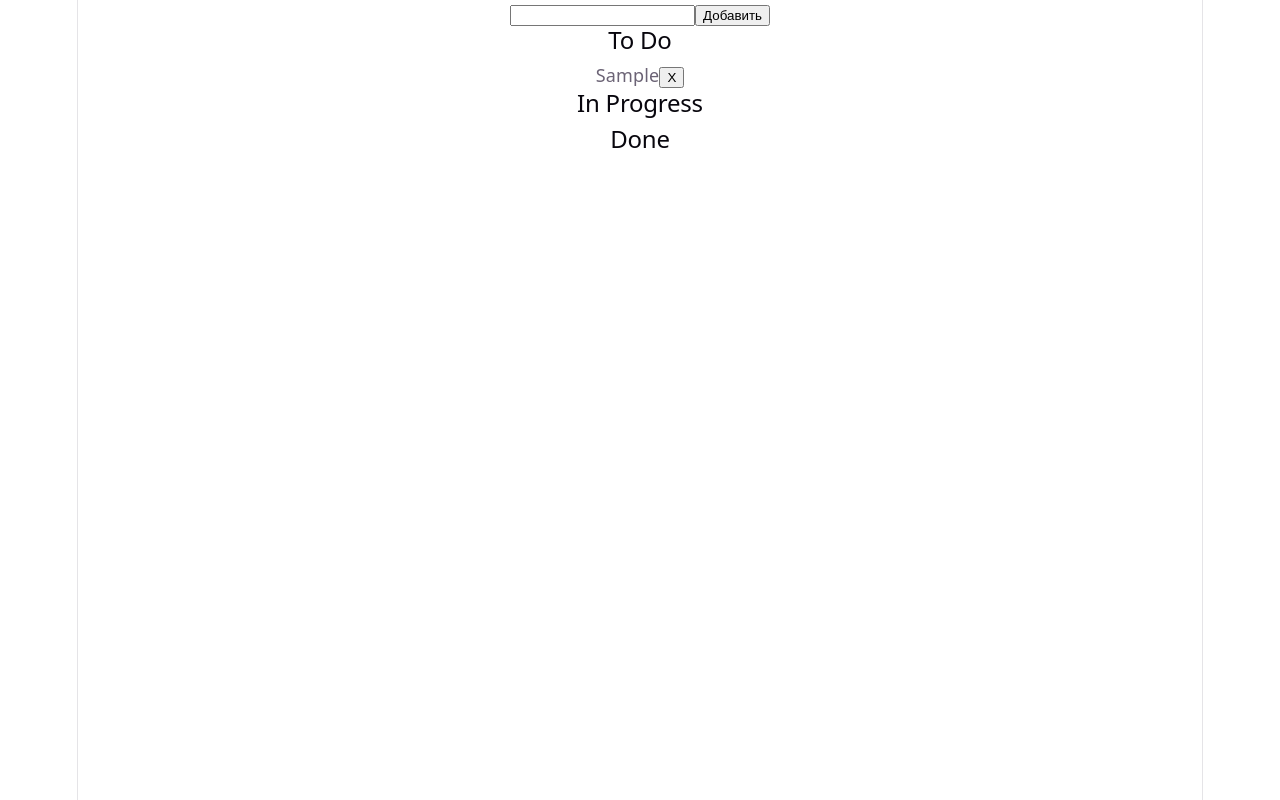
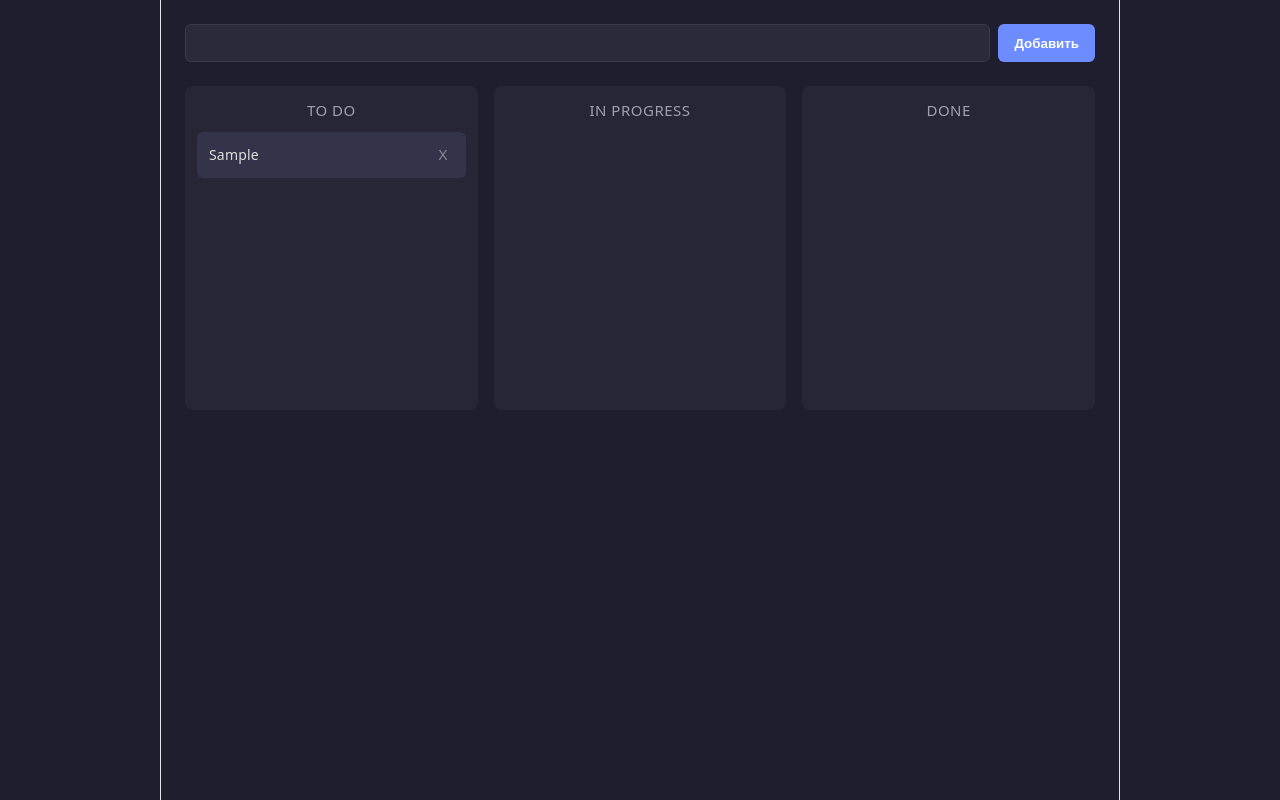
Before and after one commit to Zalinor/task-flow, a React (Vite) app: page / in a window 1280 px wide. Both pictures are taken after typing "Sample" into the empty fields and a click on the button "Добавить". Built offline with nearby package versions, Linux system fonts and the light colour scheme.

Commit message:
add drag and drop function

```diff
--- a/src/App.css
+++ b/src/App.css
@@ -182,3 +182,122 @@
     border-right-color: var(--border);
   }
 }
+
+/* CUSTOM CSS TEMPORARY
+CUSTOM CSS TEMPORARY
+CUSTOM CSS TEMPORARY
+CUSTOM CSS TEMPORARY
+CUSTOM CSS TEMPORARY */
+
+/* Base page setup — dark background, readable default text */
+body {
+  margin: 0;
+  background-color: #1e1e2e;
+  color: #e0e0e0;
+  font-family: system-ui, sans-serif;
+}
+
+#root {
+  max-width: 960px;
+  margin: 0 auto;
+  padding: 24px;
+}
+
+h1, h2 {
+  color: #f5f5f5;
+}
+
+/* Input + add button row */
+.task-input-row {
+  display: flex;
+  gap: 8px;
+  margin-bottom: 24px;
+}
+
+.task-input-row input {
+  flex: 1;
+  padding: 10px 12px;
+  border-radius: 6px;
+  border: 1px solid #3a3a4a;
+  background-color: #2a2a3a;
+  color: #e0e0e0;
+  font-size: 14px;
+}
+
+.task-input-row input:focus {
+  outline: none;
+  border-color: #6c8cff;
+}
+
+.task-input-row button {
+  padding: 10px 16px;
+  border-radius: 6px;
+  border: none;
+  background-color: #6c8cff;
+  color: #fff;
+  font-weight: 600;
+  cursor: pointer;
+}
+
+.task-input-row button:hover {
+  background-color: #5878e0;
+}
+
+/* Board layout — three equal columns side by side */
+.board {
+  display: grid;
+  grid-template-columns: repeat(3, 1fr);
+  gap: 16px;
+}
+
+.column {
+  background-color: #262636;
+  border-radius: 8px;
+  padding: 12px;
+  min-height: 300px;
+}
+
+.column h2 {
+  font-size: 15px;
+  text-transform: uppercase;
+  letter-spacing: 0.5px;
+  color: #a0a0b0;
+  margin: 4px 0 12px;
+}
+
+.cards {
+  display: flex;
+  flex-direction: column;
+  gap: 8px;
+}
+
+/* Task card */
+.card {
+  background-color: #33334a;
+  border-radius: 6px;
+  padding: 10px 12px;
+  display: flex;
+  justify-content: space-between;
+  align-items: center;
+  cursor: grab;
+  font-size: 14px;
+}
+
+.card:active {
+  cursor: grabbing;
+}
+
+.card button {
+  background: none;
+  border: none;
+  color: #8a8a9a;
+  cursor: pointer;
+  font-size: 14px;
+  padding: 2px 6px;
+  border-radius: 4px;
+}
+
+.card button:hover {
+  color: #ff6b6b;
+  background-color: #40405a;
+}
--- a/src/App.jsx
+++ b/src/App.jsx
@@ -4,21 +4,45 @@ import viteLogo from './assets/vite.svg'
 import heroImg from './assets/hero.png'
 import './App.css'
 
-function TaskCard({ text, onDelete }) {
-  return <div className="card">
-    {text}
-    <button onClick={onDelete}>X</button>
-    </div>;
+// A single task card. Recieves data via props from the parent (Column)
+function TaskCard({ text, id, onDelete }) {
+  // Fires when the user starts dragging this card
+  // We store the task id in the drag event so the drop target can read it later
+  const handleDragStart = (event) => {
+    event.dataTransfer.setData("text/plain", id);
+  }
+  return (
+    <div className="card" draggable onDragStart={handleDragStart}>
+      {text}
+      <button onClick={onDelete}>X</button>
+    </div>
+  );
 }
 
-function Column({title, tasks, onDelete}) {
-  return(
-    <div className="column">
+// A single board column (e.g. "To Do"). Renders the tasks it's given
+// and doesn't known anything about the full task list - just what's passed in
+function Column({title, status, tasks, onDelete, onDrop}) {
+  // Required to allow dropping - browsers block drop by default otherwise
+  const handleDragOver = (event) => {
+    event.preventDefault();
+  };
+
+  // Fires when a card is dropped on this column
+  // Reads the dragged task's id and tells the parent to update its status
+  const handleDrop = (event) => {
+    event.preventDefault();
+    const taskId = Number(event.dataTransfer.getData("text/plain"));
+    onDrop(taskId, status);
+  };
+
+  return (
+    <div className="column" onDragOver={handleDragOver} onDrop={handleDrop}>
       <h2>{title}</h2>
       <div className="cards">
         {tasks.map((task) => (
           <TaskCard
             key={task.id}
+            id={task.id}
             text={task.text}
             onDelete={() => onDelete(task.id)}
           />
@@ -29,15 +53,17 @@ function Column({title, tasks, onDelete}) {
 }
 
 function App() {
+  // Single source of truth: a;; tasks live here, regardless of status
   const [tasks, setTasks] = useState([]);
   const [inputValue, setInputValue] = useState("");
 
+  // Derived data: instead of storing 3 separate arrays, we filter
+  // the same "tasks" array be status on every render
   const todoTasks = tasks.filter((task) => task.status === "todo");
   const inProgressTasks = tasks.filter((task) => task.status === "in-progress");
   const doneTasks = tasks.filter((task) => task.status === "done");
 
-
-
+  // Creates a new task and adds it to the list, always starting as "todo"
   const handleAdd = () => {
     const text = inputValue.trim();
     if (text === "") return;
@@ -52,12 +78,22 @@ function App() {
     setInputValue("");
   };
 
+  // Removes a task by id
   const handleDelete = (id) => {
     setTasks(tasks.filter((task) => task.id !== id));
   }
+
+  // Updates a task's status when it's dropped into a different column
+  const handleDrop = (taskId, newStatus) => {
+    setTasks(
+      tasks.map((task) =>
+        task.id === taskId ? { ...task, status: newStatus } : task
+      )
+    );
+  };
   return (
     <>
-    <div>
+    <div className="task-input-row">
       <input
         type="text"
         value={inputValue}
@@ -67,9 +103,9 @@ function App() {
     </div>
 
     <div className="board">
-      <Column title="To Do" tasks={todoTasks} onDelete={handleDelete}/>
-      <Column title="In Progress" tasks={inProgressTasks} onDelete={handleDelete}/>
-      <Column title="Done" tasks={doneTasks} onDelete={handleDelete}/>
+      <Column title="To Do" status = "todo" tasks={todoTasks} onDelete={handleDelete} onDrop={handleDrop}/>
+      <Column title="In Progress" status = "in-progress" tasks={inProgressTasks} onDelete={handleDelete} onDrop={handleDrop}/>
+      <Column title="Done" status = "done" tasks={doneTasks} onDelete={handleDelete} onDrop={handleDrop}/>
     </div>
     </>
   )
```
